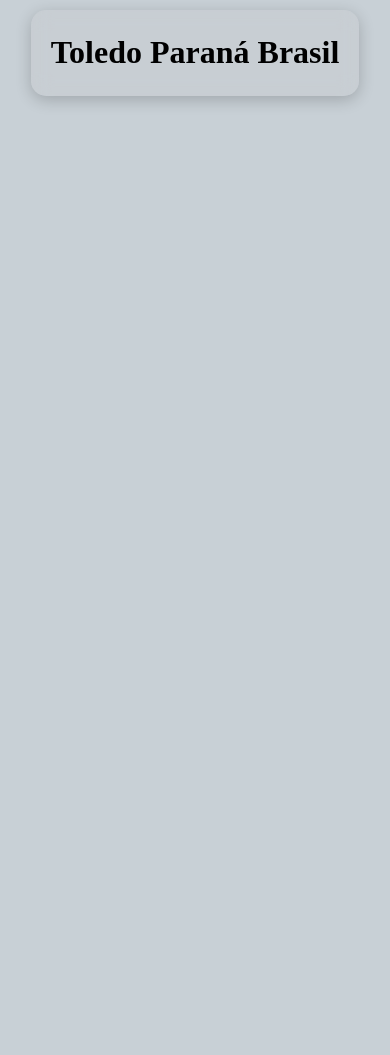
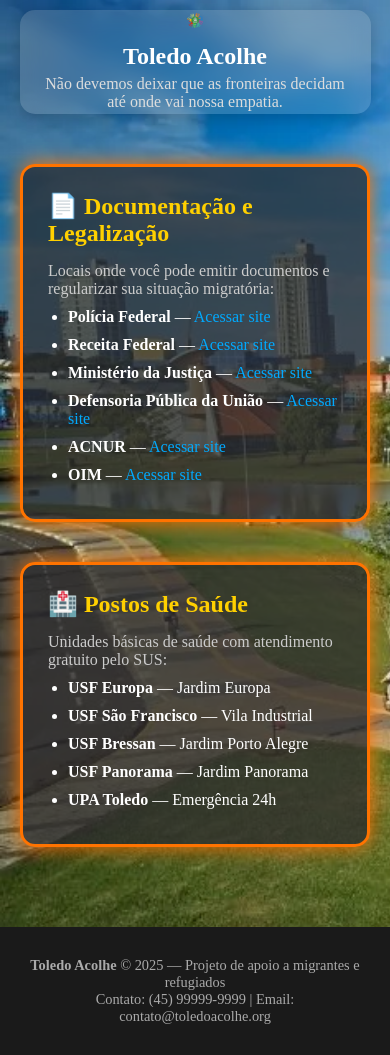
Before and after one commit to FernandoKoch11/Site-Campanha-Solidaria---Toledo-Acolhe, a plain HTML site: page ScriptHTML/toledo.html in a window 390 px wide. Before the commit the page ends 844 px from the top, so only its background shows below. Drawn offline with Linux system fonts and the light colour scheme.

Commit message:
update 20/10

```diff
--- a/ScriptCSS/style.css
+++ b/ScriptCSS/style.css
@@ -87,16 +87,51 @@ body {
     box-shadow: 0 0 20px rgba(255, 136, 0, 0.942);
 }
 
-#texto-principal,
-.imagem-conteudo {
-    height: auto;
-    width: 50%;
-    padding-bottom: 3%;
-    display: flex;
+/* Estilo para layout lado a lado */
+.campanha-container {
+  display: flex;
+  align-items: flex-start;
+  justify-content: space-between;
+  gap: 2rem;
+  flex-wrap: wrap;
+  padding: 2rem;
+}
+
+/* Texto ocupa metade da largura */
+.campanha-texto {
+  flex: 1 1 500px;
+  padding: 2%;
+  ;
+}
+
+/* Imagem ocupa metade da largura */
+.campanha-imagem {
+  flex: 1 1 400px;
+  text-align: center;
+}
+
+.campanha-imagem img {
+  width: 80%;
+  max-width: 300px;
+  height: auto;
+  border-radius: 12px;
+  box-shadow: 0 0 10px rgba(0, 0, 0, 0.3);
+}
+
+
+/* Responsivo: imagem vai para baixo do texto */
+@media (max-width: 768px) {
+  .campanha-container {
     flex-direction: column;
     align-items: center;
-    padding-left: 6%;
+    text-align: center;
+  }
+
+  .campanha-texto, .campanha-imagem {
+    width: 100%;
+  }
 }
+
 
 #doacao,
 #toledo {
@@ -307,6 +342,69 @@ body {
 }
 
 
-footer {
-    background-color: #39413954;
+.site-footer {
+  background-color: #222;
+  color: #fff;
+  padding: 40px 20px 20px;
+  font-size: 0.95em;
 }
+
+.footer-content {
+  display: flex;
+  flex-wrap: wrap;
+  justify-content: space-between;
+  gap: 2rem;
+  max-width: 1200px;
+  margin: 0 auto;
+}
+
+.footer-logo img {
+  width: 50px;
+  margin-bottom: 10px;
+}
+
+.footer-logo h3 {
+  margin: 0;
+  font-size: 1.5em;
+  color: #ffd000;
+}
+
+.footer-links ul {
+  list-style: none;
+  padding: 0;
+}
+
+.footer-links li {
+  margin-bottom: 8px;
+}
+
+.footer-links a {
+  color: #fff;
+  text-decoration: none;
+  transition: color 0.3s ease;
+}
+
+.footer-links a:hover {
+  color: #ffd000;
+}
+
+.footer-contact p {
+  margin: 5px 0;
+}
+
+.footer-social a img {
+  width: 24px;
+  margin-right: 10px;
+  transition: transform 0.3s ease;
+}
+
+.footer-social a:hover img {
+  transform: scale(1.2);
+}
+
+.footer-bottom {
+  text-align: center;
+  margin-top: 30px;
+  font-size: 0.85em;
+  color: #aaa;
+}
--- a/ScriptCSS/toledo.css
+++ b/ScriptCSS/toledo.css
@@ -1,11 +1,25 @@
-body{
-    background-color: rgb(200, 208, 214);
+* {
+    margin: 0;
+    padding: 0;
+    box-sizing: border-box;
 }
 
-header {
+
+/* Fundo escuro */
+body {
+    margin: 0;
+    background-color: rgb(33, 34, 35);
+    color: #fff;
+    background-image: url("../IMG/toledo-fundo.png");
+    background-size: cover;
+    background-repeat: no-repeat;
+
+}
+
+#header {
     position: relative;
     z-index: 2;
-    width: fit-content;
+    width: 90%;
     margin: 10px auto;
     padding: 3px 20px;
     border-radius: 15px;
@@ -18,3 +32,116 @@ header {
     justify-content: flex-start;
     gap: 15px;
 }
+
+#header img {
+    width: 20px;
+    height: auto;
+}
+
+.header-text {
+    display: flex;
+    flex-direction: column;
+    justify-content: center;
+    color: #ffffff;
+}
+
+.header-text p {
+  margin: 5px 0 0;
+  color: #ddd;
+}
+
+/* Container principal */
+#guia-fundo {
+  padding: 40px 20px;
+}
+
+.guia-container {
+  display: flex;
+  flex-direction: column;
+  gap: 40px;
+  max-width: 1000px;
+  margin: 0 auto;
+}
+
+/* Blocos coloridos com bordas brilhosas */
+.guia-box {
+  background-color: #2c2c2ebd;
+  padding: 25px;
+  border-radius: 15px;
+  box-shadow: 0 0 20px #ff7300;
+  border: 3px solid #ff7300;
+}
+
+.guia-box h2 {
+  font-size: 1.8em;
+  color: #ffd000;
+  margin-bottom: 15px;
+}
+
+.guia-box p {
+  margin-bottom: 10px;
+  color: #ccc;
+}
+
+.guia-box ul {
+  padding-left: 20px;
+}
+
+.guia-box li {
+  margin-bottom: 10px;
+}
+
+.guia-box a {
+  color: #00aaff;
+  text-decoration: none;
+}
+
+.guia-box a:hover {
+  text-decoration: underline;
+}
+
+/* Mapa responsivo */
+.mapa-responsivo {
+  position: relative;
+  width: 100%;
+  aspect-ratio: 16 / 9;
+  border-radius: 10px;
+  overflow: hidden;
+  box-shadow: 0 0 20px #006eff;
+  border: 2px solid #006eff;
+}
+
+.mapa-responsivo iframe {
+  position: absolute;
+  top: 0;
+  left: 0;
+  width: 100%;
+  height: 100%;
+  border: 0;
+}
+
+/* Rodapé */
+.site-footer {
+  background-color: #1a1a1a;
+  color: #aaa;
+  text-align: center;
+  padding: 30px 20px;
+  font-size: 0.9em;
+  margin-top: 40px;
+}
+
+/* Responsivo */
+@media (max-width: 768px) {
+  #header {
+    flex-direction: column;
+    text-align: center;
+  }
+
+  .header-text h2 {
+    font-size: 1.5em;
+  }
+
+  .guia-box h2 {
+    font-size: 1.5em;
+  }
+}
--- a/ScriptHTML/toledo.html
+++ b/ScriptHTML/toledo.html
@@ -1,20 +1,64 @@
 <!DOCTYPE html>
 <html lang="pt-BR">
+<head>
+  <meta charset="UTF-8" />
+  <meta name="viewport" content="width=device-width, initial-scale=1.0" />
+  <title>Guia para Imigrantes - Toledo Acolhe</title>
+  <link rel="stylesheet" href="../ScriptCSS/toledo.css" />
+<link rel="icon" href="../IMG/logotipo projeto.png" sizes="21x21">
+</head>
+<body>
 
-<head>
-    <meta charset="UTF-8">
-    <meta name="viewport" content="width=device-width, initial-scale=1.0">
-    <title>Toledo</title>
-    <link rel="stylesheet" href="../ScriptCSS/toledo.css">
-</head>
+  <!-- Cabeçalho igual ao da página principal -->
+  <div id="header">
+    <img src="../IMG/logotipo projeto.png" style="width:5%; height:5%;">
+    <div class="header-text">
+      <h2>Toledo Acolhe</h2>
+      <p>Não devemos deixar que as fronteiras decidam até onde vai nossa empatia.</p>
+    </div>
+  </div>
 
-<body>
-    <header>
-        <h1>
-            Toledo Paraná Brasil
-        </h1>
-    </header>
+  <!-- Fundo escuro -->
+  <div id="guia-fundo">
+    <div class="guia-container">
+
+      <!-- Documentação -->
+      <div class="guia-box guia-documentacao">
+        <h2>📄 Documentação e Legalização</h2>
+        <p>Locais onde você pode emitir documentos e regularizar sua situação migratória:</p>
+        <ul>
+          <li><strong>Polícia Federal</strong> — <a href="https://www.gov.br/pf/pt-br/assuntos/imigracao" target="_blank">Acessar site</a></li>
+          <li><strong>Receita Federal</strong> — <a href="https://www.gov.br/receitafederal/pt-br" target="_blank">Acessar site</a></li>
+          <li><strong>Ministério da Justiça</strong> — <a href="https://www.gov.br/mj/pt-br/assuntos/imigracao" target="_blank">Acessar site</a></li>
+          <li><strong>Defensoria Pública da União</strong> — <a href="https://www.dpu.def.br/" target="_blank">Acessar site</a></li>
+          <li><strong>ACNUR</strong> — <a href="https://www.acnur.org/portugues/" target="_blank">Acessar site</a></li>
+          <li><strong>OIM</strong> — <a href="https://brazil.iom.int/pt" target="_blank">Acessar site</a></li>
+        </ul>
+      </div>
+
+      <!-- Saúde -->
+      <div class="guia-box guia-saude">
+        <h2>🏥 Postos de Saúde</h2>
+        <p>Unidades básicas de saúde com atendimento gratuito pelo SUS:</p>
+        <ul>
+          <li><strong>USF Europa</strong> — Jardim Europa</li>
+          <li><strong>USF São Francisco</strong> — Vila Industrial</li>
+          <li><strong>USF Bressan</strong> — Jardim Porto Alegre</li>
+          <li><strong>USF Panorama</strong> — Jardim Panorama</li>
+          <li><strong>UPA Toledo</strong> — Emergência 24h</li>
+        </ul>
+      </div>
+
+      <!-- Mapa -->
+
+    </div>
+  </div>
+
+  <!-- Rodapé -->
+  <footer class="site-footer">
+    <p><strong>Toledo Acolhe</strong> © 2025 — Projeto de apoio a migrantes e refugiados</p>
+    <p>Contato: (45) 99999-9999 | Email: contato@toledoacolhe.org</p>
+  </footer>
 
 </body>
-
 </html>
```
Also changed, not shown: ScriptHTML/ajudar.html (+1 -0 lines), ScriptHTML/index.html (deleted, +0 -133 lines), index.html (added, +157 -0 lines), IMG/imagem-campanha.jpg (added), IMG/toledo-fundo.png (added).
